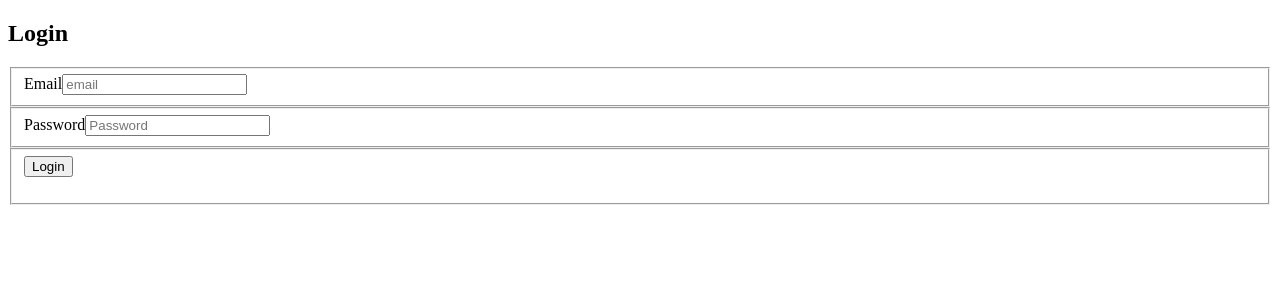
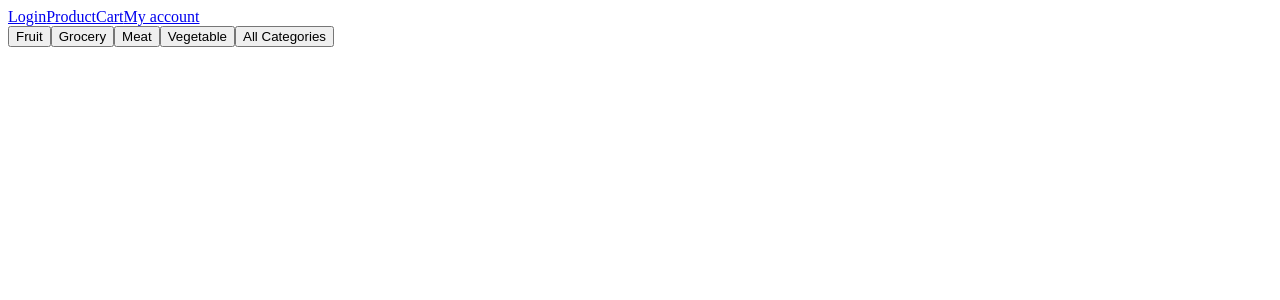
Before and after one commit to Annamantula/ALSA-FE-II, a React (Create React App) app: page /login in a window 1280 px wide. Shown: the top 300 px of the page. Built offline with nearby package versions, Linux system fonts and the light colour scheme.

Commit message:
test navbar

```diff
--- a/src/components/App.js
+++ b/src/components/App.js
@@ -1,12 +1,17 @@
-import React from "react"
+import React,{useState} from "react"
 import { Route, Link, Routes } from "react-router-dom";
-import { Products, Login, Register } from "./index";
+import { Products, Login, Register,Home,NavBar } from "./index";
 
 const App = () => {
+    const [category,setCategory] = useState("");
+
+
     return (
         <div>
+           <NavBar/>
            <Routes>
-            <Route path="/products" element={<Products />} />
+           <Route path="/login" element={<Home />} />
+            <Route path="/products" element={<Products category={category}/>} />
             <Route path="/login" element={<Login />} />
             <Route path="/register" element={<Register />} />
             </Routes>
--- /dev/null
+++ b/src/components/Home.js
@@ -0,0 +1,33 @@
+import React from "react"
+
+
+export default function Home (props) {
+
+    const [setCategory] = [props.setCategory];
+
+
+    return(
+
+
+
+        <div>
+        <button onClick={(event)=>{
+          event.preventDefault()
+        setCategory("fruit")
+      }}>Fruit</button>
+    <button onClick={(event)=>{
+          event.preventDefault()
+      setCategory("grocery")}}>Grocery</button>
+    <button onClick={(event)=>{
+          event.preventDefault()
+      setCategory("meat")}}>Meat</button>
+    <button onClick={(event)=>{
+          event.preventDefault()
+      setCategory("vegetable")}}>Vegetable</button>
+      <button onClick={(event)=>{
+          event.preventDefault()
+      setCategory("")}}>All Categories</button>
+  </div>
+
+    )
+}
--- a/src/components/Login.js
+++ b/src/components/Login.js
@@ -1,7 +1,9 @@
 import { useState } from "react"
 import { userLogin } from "../api/loginindex";
+import { useNavigate } from "react-router-dom";
 
 function Login() {
+    let navigate = useNavigate()
     const [email, setEmail] = useState("");
     const [password, setPassword] = useState("");
     const [message, setMessage] = useState("");
@@ -18,6 +20,11 @@ function Login() {
             localStorage.setItem("isAdmin", result.user.isAdmin)
         }
     }
+
+    const registerButton = async (event) => {
+        event.preventDefault();
+        navigate("/Register");
+      };
 
     return(
         (token ?
@@ -47,6 +54,7 @@ function Login() {
                 </fieldset>
                 <fieldset>
                     <button type="submit">Login</button>
+                    <button type="submit" onClick={registerButton}>Register</button>
                     <p>{message}</p>
                 </fieldset>
             </form>
--- /dev/null
+++ b/src/components/NavBar.js
@@ -0,0 +1,15 @@
+import React from "react"
+import { Link } from "react-router-dom"
+
+export default function NavBar() {
+
+    return(
+        <div>
+        <Link to = "/login">Login</Link>
+        {/* <Link to = "/register">Register</Link> */}
+        <Link to = "/products">Product</Link>
+        <Link to = "/cart">Cart</Link>
+        <Link to = "/">My account</Link>
+        </div>
+    )
+}
--- a/src/components/Products.js
+++ b/src/components/Products.js
@@ -2,21 +2,44 @@ import React, { useEffect, useState } from "react"
 import { getAllProducts } from "../api/apiProductIndex";
 import { UpdateProduct, DeleteProduct } from "./index"
 
-export default function Products() {
+export default function Products(props) {
   const [refresh, setRefresh] = useState(false);
   const [products, setProducts] = useState([]);
+  const [category] = [props.category];
+
     useEffect(() => {
         getAllProducts().then((result) => {
           setProducts(result);
         });
-      }, [refresh]);
+      }, []);
+
+
 
      return(
+
       <div>
+        {/* <div>
+              <button onClick={(event)=>{
+                event.preventDefault()
+              setCategory("fruit")
+            }}>Fruit</button>
+          <button onClick={(event)=>{
+                event.preventDefault()
+            setCategory("grocery")}}>Grocery</button>
+          <button onClick={(event)=>{
+                event.preventDefault()
+            setCategory("meat")}}>Meat</button>
+          <button onClick={(event)=>{
+                event.preventDefault()
+            setCategory("vegetable")}}>Vegetable</button>
+            <button onClick={(event)=>{
+                event.preventDefault()
+            setCategory("")}}>All Categories</button>
+        </div> */}
 
         {products.map((product, id) => {
         return (
-          (product.isActive || localStorage.getItem("isAdmin")? (
+          ((product.isActive || localStorage.getItem("isAdmin")) && (!category || product.category === category) ? (
           <div key={id} >
           <h5>Name:</h5>
           <p>{product.name}</p>
--- a/src/components/index.js
+++ b/src/components/index.js
@@ -5,3 +5,5 @@ export { default as Products } from "./Products";
 export { default as UpdateProduct } from "./UpdateProduct";
 export { default as DeleteProduct } from "./DeleteProduct"
 export { default as CreateProduct } from "./CreateProduct";
+export {default as Home} from "./Home";
+export {default as NavBar} from "./NavBar";
```
